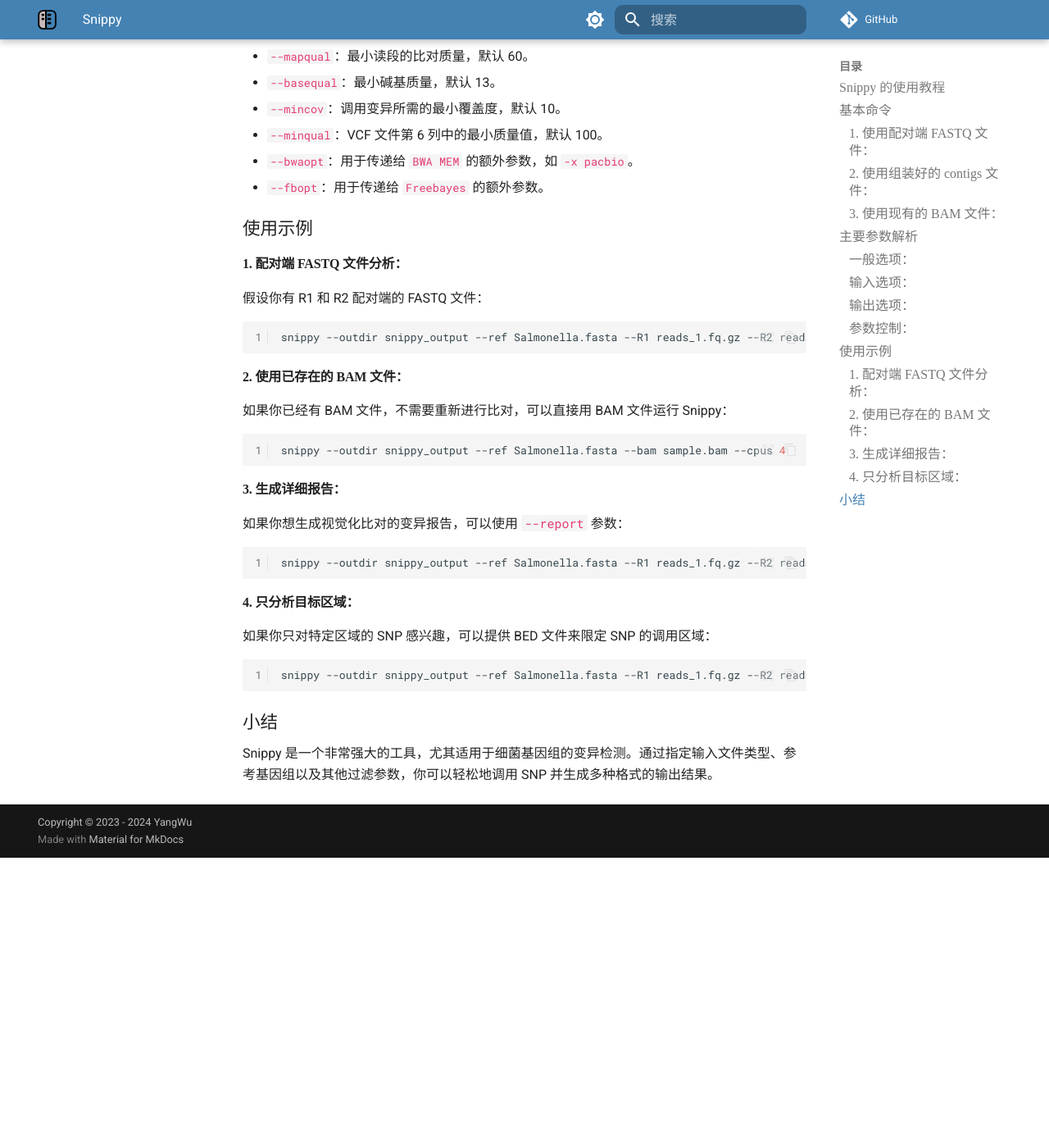
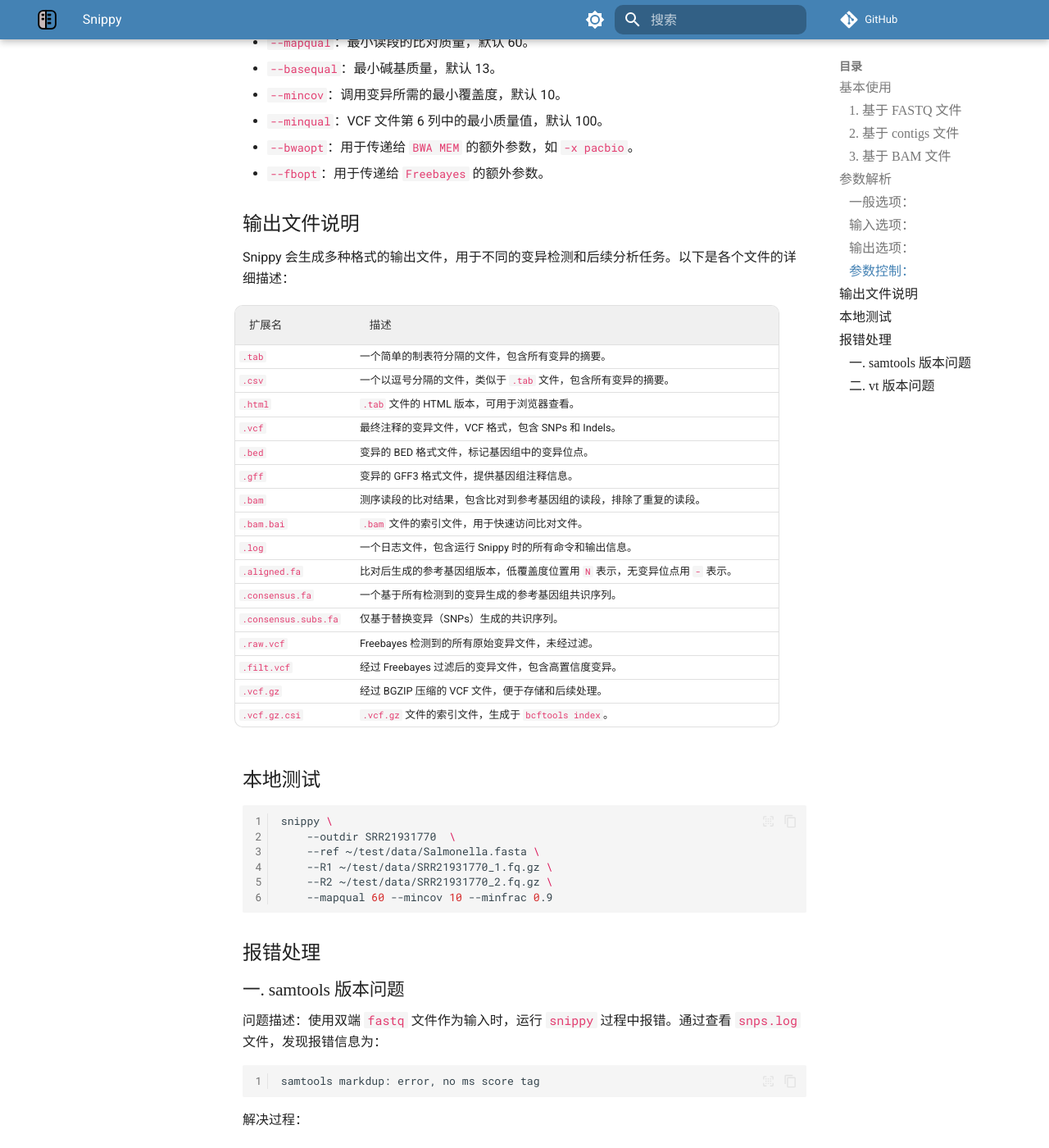
Before and after one commit to YanggWu/Bioinfo-Notes, an MkDocs documentation site: the page built from docs/Software/snippy.md, in a window 1280 px wide and 1400 px high, scrolled down 1424 px. Shown: the whole window at 82% size. Built offline with MkDocs 1.6.1 and Material for MkDocs 9.7.7, drawn with Linux system fonts in a browser that asks for light colours; some web fonts are replaced; comment, search, counter and statistics services are not loaded; a style sheet for code colours, icons or effects is not loaded; before the commit the page ends 2470 px from its top, so only the background shows below that; some of the changed text lies outside the part shown.

Commit message:
Add snippy usaget tutorial

````diff
--- a/docs/Software/snippy.md
+++ b/docs/Software/snippy.md
@@ -1,30 +1,30 @@
-### Snippy 的使用教程
+# Snippy
 
 **Snippy** 是一个用于从细菌 NGS（高通量测序）数据中快速调用变异的工具。它将配对端（或单端）读段比对到参考基因组，然后调用 SNP（单核苷酸多态性）和 indel 变异。
 
-### 基本命令
+## 基本使用
 
-你可以使用以下基本命令来运行 Snippy，具体取决于你手上的数据类型（配对端读段、单端读段、contigs 或 BAM 文件）。
+ Snippy支持多种数据输入，具体取决于你手上的数据类型（配对端读段、单端读段、contigs 或 BAM 文件）。
 
-#### 1. 使用配对端 FASTQ 文件：
+#### 1. 基于 FASTQ 文件
 
 ```bash
 snippy --outdir results --ref ref_genome.fasta --R1 sample_R1.fq.gz --R2 sample_R2.fq.gz --cpus 8
 ```
 
-#### 2. 使用组装好的 contigs 文件：
+#### 2. 基于 contigs 文件
 
 ```bash
 snippy --outdir results --ref ref_genome.fasta --ctgs contigs.fa --cpus 8
 ```
 
-#### 3. 使用现有的 BAM 文件：
+#### 3. 基于 BAM 文件
 
 ```bash
 snippy --outdir results --ref ref_genome.fasta --bam sample.bam --cpus 8
 ```
 
-### 主要参数解析
+## 参数解析
 
 #### 一般选项：
 - **`--help`**：显示帮助信息。
@@ -56,36 +56,102 @@
 - **`--bwaopt`**：用于传递给 `BWA MEM` 的额外参数，如 `-x pacbio`。
 - **`--fbopt`**：用于传递给 `Freebayes` 的额外参数。
 
-### 使用示例
+## 输出文件说明
 
-#### 1. 配对端 FASTQ 文件分析：
-假设你有 R1 和 R2 配对端的 FASTQ 文件：
+Snippy 会生成多种格式的输出文件，用于不同的变异检测和后续分析任务。以下是各个文件的详细描述：
+
+| **扩展名**           | **描述**                                                     |
+| -------------------- | ------------------------------------------------------------ |
+| `.tab`               | 一个简单的制表符分隔的文件，包含所有变异的摘要。             |
+| `.csv`               | 一个以逗号分隔的文件，类似于 `.tab` 文件，包含所有变异的摘要。 |
+| `.html`              | `.tab` 文件的 HTML 版本，可用于浏览器查看。                  |
+| `.vcf`               | 最终注释的变异文件，VCF 格式，包含 SNPs 和 Indels。          |
+| `.bed`               | 变异的 BED 格式文件，标记基因组中的变异位点。                |
+| `.gff`               | 变异的 GFF3 格式文件，提供基因组注释信息。                   |
+| `.bam`               | 测序读段的比对结果，包含比对到参考基因组的读段，排除了重复的读段。 |
+| `.bam.bai`           | `.bam` 文件的索引文件，用于快速访问比对文件。                |
+| `.log`               | 一个日志文件，包含运行 Snippy 时的所有命令和输出信息。       |
+| `.aligned.fa`        | 比对后生成的参考基因组版本，低覆盖度位置用 `N` 表示，无变异位点用 `-` 表示。 |
+| `.consensus.fa`      | 一个基于所有检测到的变异生成的参考基因组共识序列。           |
+| `.consensus.subs.fa` | 仅基于替换变异（SNPs）生成的共识序列。                       |
+| `.raw.vcf`           | Freebayes 检测到的所有原始变异文件，未经过滤。               |
+| `.filt.vcf`          | 经过 Freebayes 过滤后的变异文件，包含高置信度变异。          |
+| `.vcf.gz`            | 经过 BGZIP 压缩的 VCF 文件，便于存储和后续处理。             |
+| `.vcf.gz.csi`        | `.vcf.gz` 文件的索引文件，生成于 `bcftools index`。          |
+
+## 本地测试
 
 ```bash
-snippy --outdir snippy_output --ref Salmonella.fasta --R1 reads_1.fq.gz --R2 reads_2.fq.gz --cpus 4
+snippy \
+	--outdir SRR21931770  \
+	--ref ~/test/data/Salmonella.fasta \
+	--R1 ~/test/data/SRR21931770_1.fq.gz \
+	--R2 ~/test/data/SRR21931770_2.fq.gz \
+	--mapqual 60 --mincov 10 --minfrac 0.9
 ```
 
-#### 2. 使用已存在的 BAM 文件：
-如果你已经有 BAM 文件，不需要重新进行比对，可以直接用 BAM 文件运行 Snippy：
+## 报错处理
 
-```bash
-snippy --outdir snippy_output --ref Salmonella.fasta --bam sample.bam --cpus 4
+### 一. samtools 版本问题
+
+**问题描述**：使用双端 `fastq` 文件作为输入时，运行 `snippy` 过程中报错。通过查看 `snps.log` 文件，发现报错信息为：
+
+```
+samtools markdup: error, no ms score tag
 ```
 
-#### 3. 生成详细报告：
-如果你想生成视觉化比对的变异报告，可以使用 `--report` 参数：
+**解决过程**：
 
-```bash
-snippy --outdir snippy_output --ref Salmonella.fasta --R1 reads_1.fq.gz --R2 reads_2.fq.gz --report --cpus 4
-```
+1. **尝试使用 BAM 文件作为输入**：基于 `BAM` 文件输入时，能够成功运行 `snippy`，这表明问题可能出现在 `samtools` 处理 `fastq` 文件时的某些步骤。
 
-#### 4. 只分析目标区域：
-如果你只对特定区域的 SNP 感兴趣，可以提供 BED 文件来限定 SNP 的调用区域：
+2. **手动运行 `samtools` 命令**：当本地手动运行与 `snippy` 相同的 samtools 相关命令时，依然出现相同的报错。推测可能是 **samtools 版本冲突** 导致的问题。
 
-```bash
-snippy --outdir snippy_output --ref Salmonella.fasta --R1 reads_1.fq.gz --R2 reads_2.fq.gz --targets regions.bed --cpus 4
-```
+3. **依赖检查**：通过运行以下命令检查 `snippy` 及其依赖项是否正确配置：
 
-### 小结
+      ```bash
+      snippy --check  # 能够通过相关依赖检查
 
-Snippy 是一个非常强大的工具，尤其适用于细菌基因组的变异检测。通过指定输入文件类型、参考基因组以及其他过滤参数，你可以轻松地调用 SNP 并生成多种格式的输出结果。
+      # 尽管 snippy 的依赖检查通过，但问题依然存在。
+      ```
+
+4. **降级 `samtools`**：尝试降级 `samtools` 版本至 1.15，使用以下命令进行降级：
+
+      ```bash
+      # 手动降级 samtools 版本至 1.15
+      mamba install -c bioconda samtools=1.15
+      ```
+
+降级 `samtools` 后，问题成功解决，`snippy` 在使用 `fastq` 文件作为输入时可以正常运行，不再出现 `ms score tag` 相关报错。
+
+### 二. vt 版本问题
+
+**问题描述**：通过 `freebayes-parallel` 生成的原始 VCF 文件包含变异信息，但最终过滤后的 VCF 文件不含变异信息。
+
+**初步排查**：
+
+1. **推测过滤条件过于严格**：最初推测是由于过滤条件过于严格，尝试调整参数并使其与 Galaxy 工作流中的设置一致，但过滤后的结果依然没有变异信息。
+
+2. **手动测试相关命令**：为了进一步确认原因，手动测试以下过滤命令：
+
+      ``` bash
+      bcftools view --include 'FMT/GT="1/1" && QUAL>=100 && FMT/DP>=10 && (FMT/AO)/(FMT/DP)>=0.9' snps.raw.vcf | \
+      vt normalize -r reference/ref.fa - | \
+      bcftools annotate --remove '^INFO/TYPE,^INFO/DP,^INFO/RO,^INFO/AO,^INFO/AB,^FORMAT/GT,^FORMAT/DP,^FORMAT/RO,^FORMAT/AO,^FORMAT/QR,^FORMAT/QA,^FORMAT/GL' > snps.filt.vcf
+      ```
+
+      发现管道流中的 `vt` 软件在运行时发生报错，导致最终过滤后的 VCF 文件无变异信息。
+
+3. **解决方法**：更换为更稳定的 `vt` 版本以解决报错。通过以下命令将 `vt` 版本降级为 `0.57721`：
+
+      ``` bash
+      mamba install -c bioconda vt=0.57721
+      ```
+
+      降级 `vt` 版本后，所有报错均得到解决，生成的输出结果与 Galaxy 工作流中一致。
+
+!!! Warning
+
+      为了避免以上情况，在使用bioconda安装snippy时，需要指定这两个软件的版本。否则自动会下载最新版相关依赖，最终导致冲突.
+      ```bash
+      mamba insatll -c bioconda snippy samtools=1.15 vt=0.57721
+      ```
--- a/mkdocs.yml
+++ b/mkdocs.yml
@@ -61,6 +61,7 @@
     - Salmon: Software/Salmon.md
     - Parabricks: Software/Parabricks.md
     - Lofreq: Software/LoFreq.md
+    - Snippy: Software/Snippy.md
     - VCFtools: Software/VCFtools.md
     - Aspera: Software/aspera.md
     - MultiQC: Software/Multiqc.md
````
